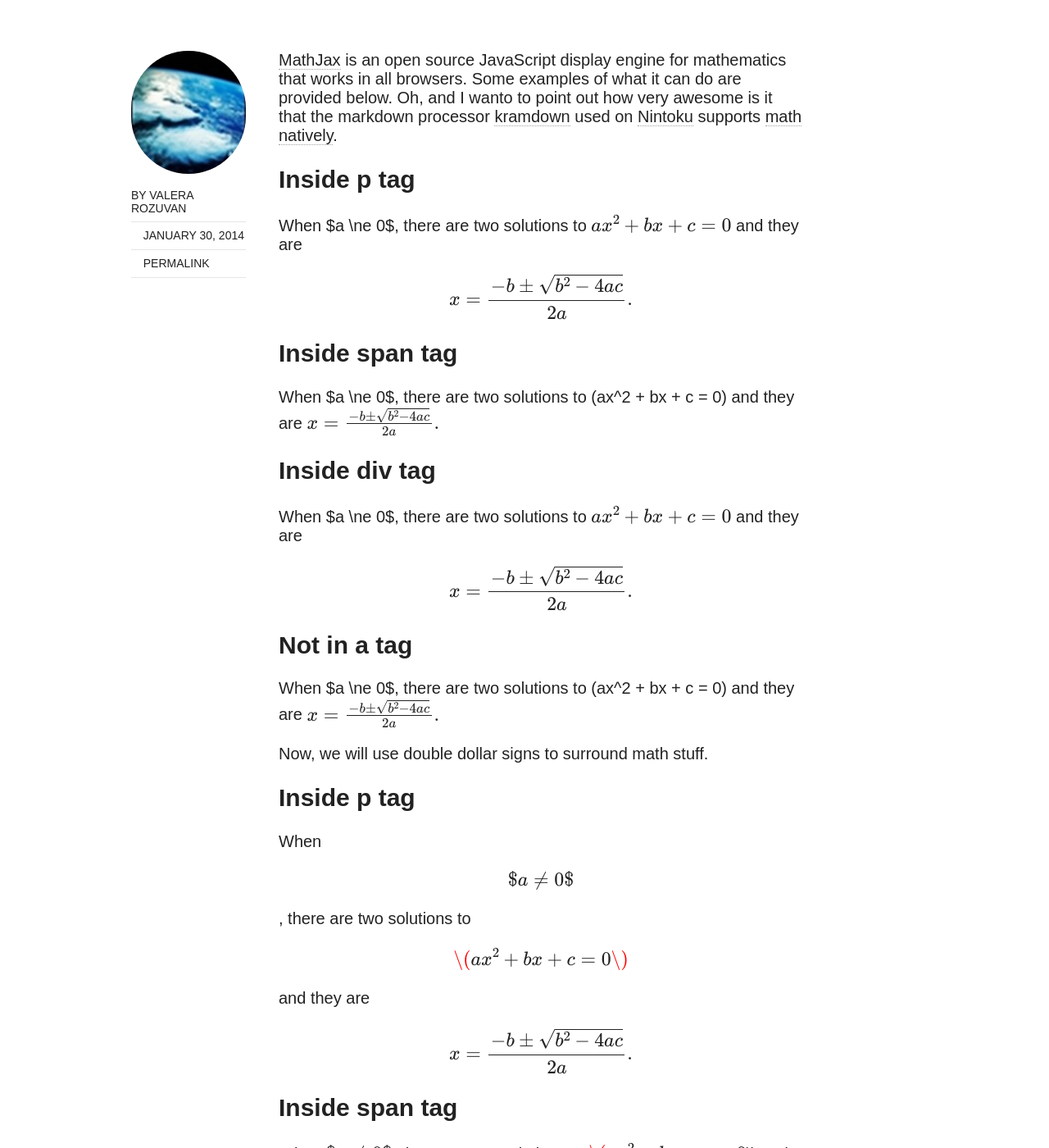
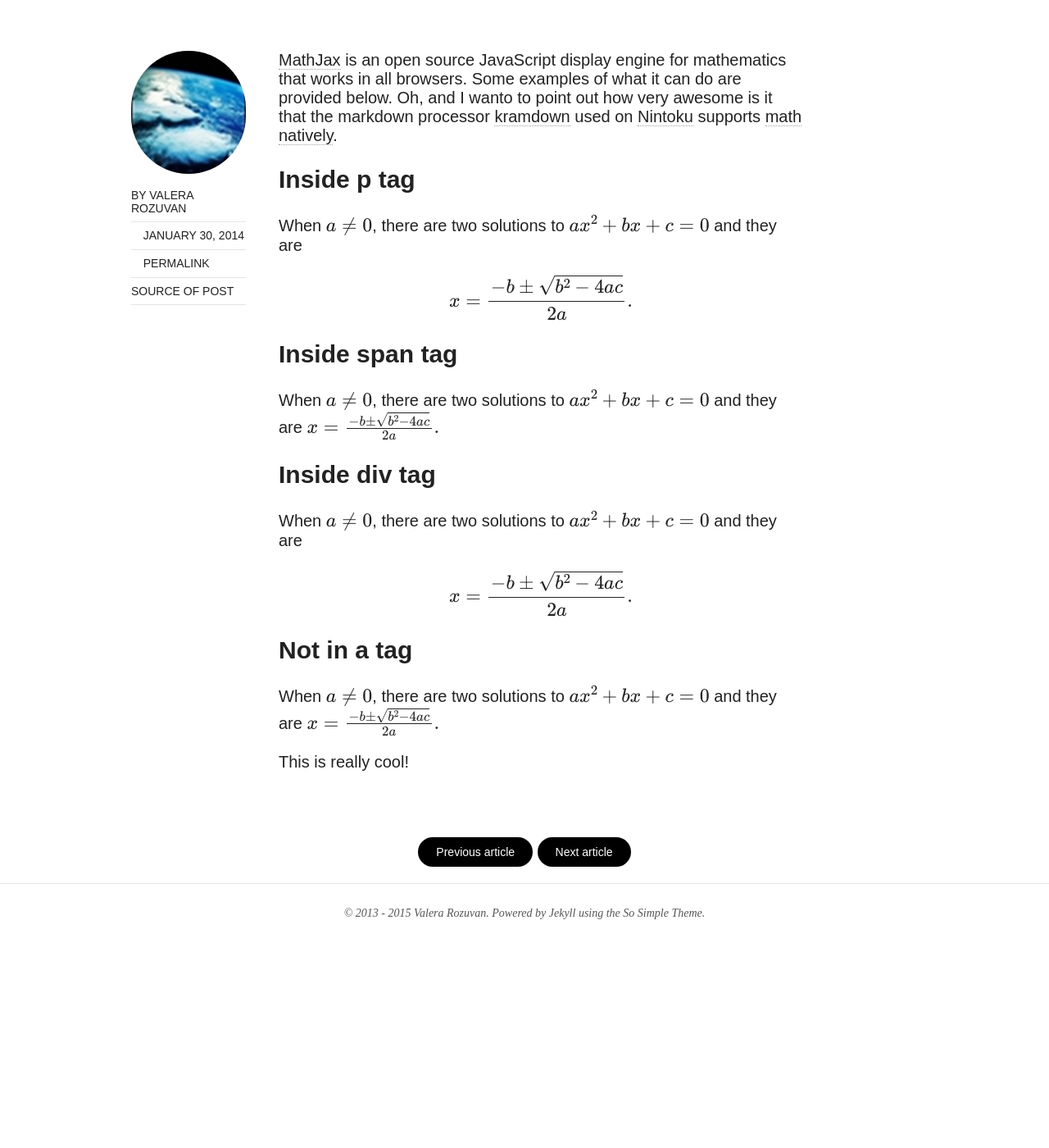
Before and after one commit to valera-rozuvan/nintoku, a Jekyll site: the page built from site/_posts/2014-01-30-mathjax-tests.markdown, in a window 1280 px wide and 1400 px high, scrolled down 506 px. Shown: the whole window at 82% size. Built offline with Jekyll 4.4.1, drawn with Linux system fonts in a browser that asks for light colours; nearby versions of some CDN libraries; formulas are drawn with MathJax 3; after the commit the page ends 1730 px from its top, so only the background shows below that; some of the changed text lies outside the part shown.

Commit message:
Re-factoring blog posts, and blog.

```diff
--- a/site/_includes/footer.html
+++ b/site/_includes/footer.html
@@ -1,4 +1,4 @@
-<span>&copy; {{ site.time | date: '%Y' }} <a href="{{ site.owner.home_page }}">{{ site.owner.name }}</a>. Powered by <a href="http://jekyllrb.com">Jekyll</a> using the <a href="http://mademistakes.com/">So Simple Theme</a>.</span>
+<span>&copy; 2013 - {{ site.time | date: '%Y' }} <a href="{{ site.owner.home_page }}">{{ site.owner.name }}</a>. Powered by <a href="http://jekyllrb.com">Jekyll</a> using the <a href="http://mademistakes.com/">So Simple Theme</a>.</span>
 <div class="social-icons">
 	{% if site.owner.twitter %}<a href="http://twitter.com/{{ site.owner.twitter }}" title="{{ site.owner.name}} on Twitter" target="_blank"><i class="icon-twitter icon-2x"></i></a>{% endif %}
 	{% if site.owner.facebook %}<a href="http://facebook.com/{{ site.owner.facebook }}" title="{{ site.owner.name}} on Facebook" target="_blank"><i class="icon-facebook icon-2x"></i></a>{% endif %}
--- a/site/_layouts/post.html
+++ b/site/_layouts/post.html
@@ -30,6 +30,7 @@
         {% if page.modified %}<span class="entry-date date modified"><time datetime="{{ page.modified }}" itemprop="dateModified"><i class="icon-pencil"></i> {{ page.modified | date: "%B %d, %Y" }}</time></span>{% endif %}
         {% if site.disqus_shortname and page.comments %}<span class="entry-comments"><i class="icon-comment-alt"></i> <a href="#disqus_thread">Comment</a></span>{% endif %}
         <span><a href="{{ site.url }}{{ page.url }}" rel="bookmark" title="{{ page.title }}" itemprop="url"><i class="icon-link"></i> Permalink</a></span>
+        <span><a href="https://github.com/valera-rozuvan/nintoku/blob/master/site/_posts/{{ page.date | date: "%Y-%m-%d" }}-{{ page.title | remove: " -" | replace: " ", "-" | downcase }}.markdown">source of post</a></span>
       </footer>
       <div class="entry-content" itemprop="description">
         {{ content }}
--- a/site/_posts/2014-01-30-mathjax-tests.markdown
+++ b/site/_posts/2014-01-30-mathjax-tests.markdown
@@ -16,7 +16,7 @@ Inside **p** tag
 ----------------
 
 <p>
-When $a \ne 0$, there are two solutions to \(ax^2 + bx + c = 0\) and they are
+When \( a \ne 0 \), there are two solutions to \(ax^2 + bx + c = 0\) and they are
 $$x = {-b \pm \sqrt{b^2-4ac} \over 2a}.$$
 </p>
 
@@ -24,7 +24,7 @@ Inside **span** tag
 -------------------
 
 <span>
-When $a \ne 0$, there are two solutions to \(ax^2 + bx + c = 0\) and they are
+When $$ a \ne 0 $$, there are two solutions to $$ ax^2 + bx + c = 0 $$ and they are
 $$x = {-b \pm \sqrt{b^2-4ac} \over 2a}.$$
 </span>
 
@@ -32,51 +32,14 @@ Inside **div** tag
 -------------------
 
 <div>
-When $a \ne 0$, there are two solutions to \(ax^2 + bx + c = 0\) and they are
+When \( a \ne 0 \), there are two solutions to \(ax^2 + bx + c = 0\) and they are
 $$x = {-b \pm \sqrt{b^2-4ac} \over 2a}.$$
 </div>
 
 Not in a tag
 ------------
 
-When $a \ne 0$, there are two solutions to \(ax^2 + bx + c = 0\) and they are
+When $$ a \ne 0 $$, there are two solutions to $$ ax^2 + bx + c = 0 $$ and they are
 $$x = {-b \pm \sqrt{b^2-4ac} \over 2a}.$$
 
-Now, we will use double dollar signs to surround math stuff.
-
-Inside **p** tag
-----------------
-
-<p>
-When $$ $a \ne 0$ $$, there are two solutions to $$ \(ax^2 + bx + c = 0\) $$ and they are
-$$x = {-b \pm \sqrt{b^2-4ac} \over 2a}.$$
-</p>
-
-Inside **span** tag
--------------------
-
-<span>
-When $$ $a \ne 0$ $$, there are two solutions to $$ \(ax^2 + bx + c = 0\) $$ and they are
-$$x = {-b \pm \sqrt{b^2-4ac} \over 2a}.$$
-</span>
-
-Inside **div** tag
--------------------
-
-<div>
-When $$ $a \ne 0$ $$, there are two solutions to $$ \(ax^2 + bx + c = 0\) $$ and they are
-$$x = {-b \pm \sqrt{b^2-4ac} \over 2a}.$$
-</div>
-
-Not in a tag
-------------
-
-When $$ $a \ne 0$ $$, there are two solutions to $$ \(ax^2 + bx + c = 0\) $$ and they are
-$$x = {-b \pm \sqrt{b^2-4ac} \over 2a}.$$
-
-And the proper way is:
-
-<p>
-When \(a \ne 0\), there are two solutions to \(ax^2 + bx + c = 0\) and
-they are $$x = {-b \pm \sqrt{b^2-4ac} \over 2a}.$$ This is really cool!
-</p>
+<p>This is really cool!</p>
--- a/site/_posts/2014-04-28-parsing-urls-with-javascript.markdown
+++ b/site/_posts/2014-04-28-parsing-urls-with-javascript.markdown
@@ -1,7 +1,7 @@
 ---
 layout: post
 title:  "Parsing URLs with JavaScript"
-date:   2014-04-28 23:41:50
+date:   2014-04-28 20:41:50
 categories: parsing url javascript
 ---
 
```
